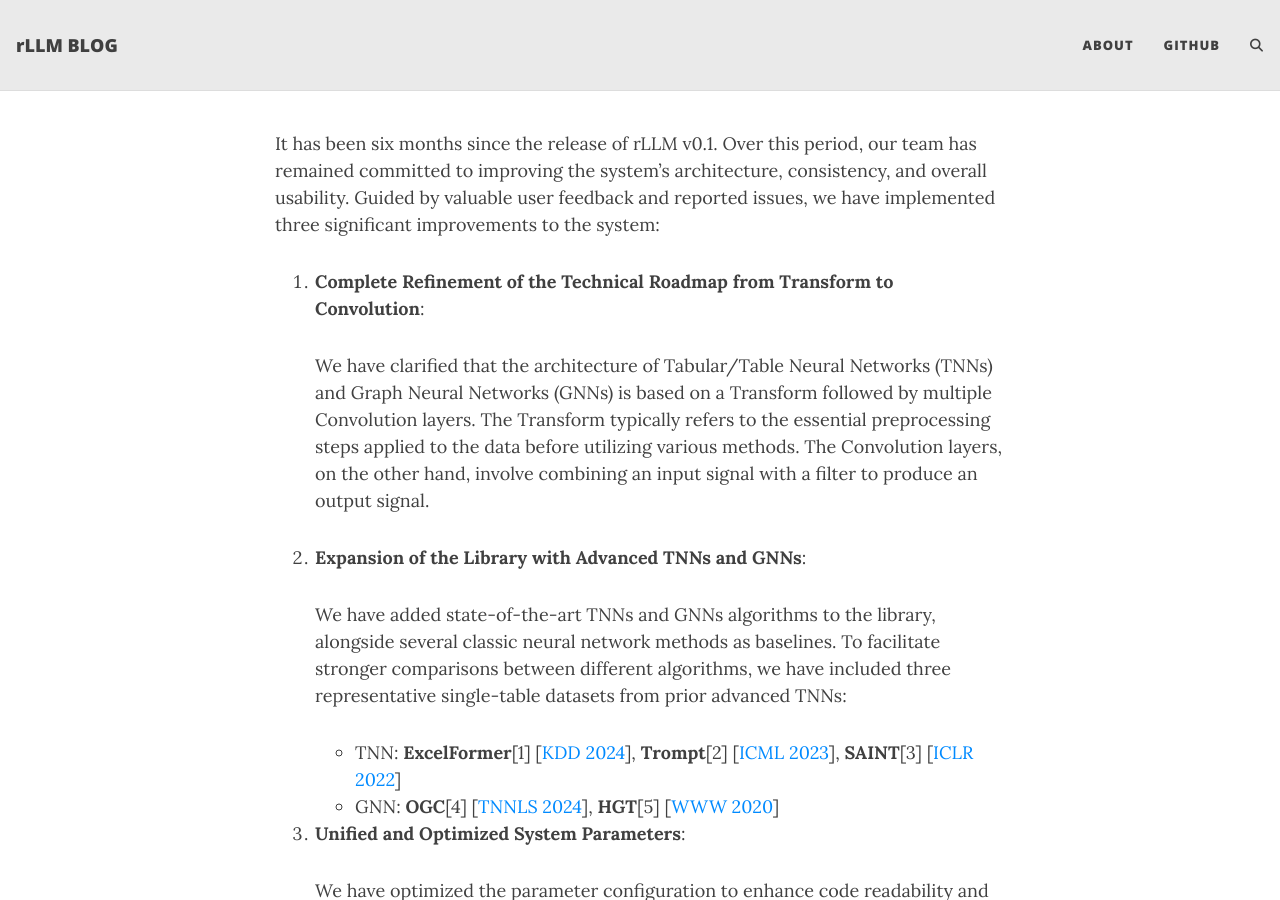
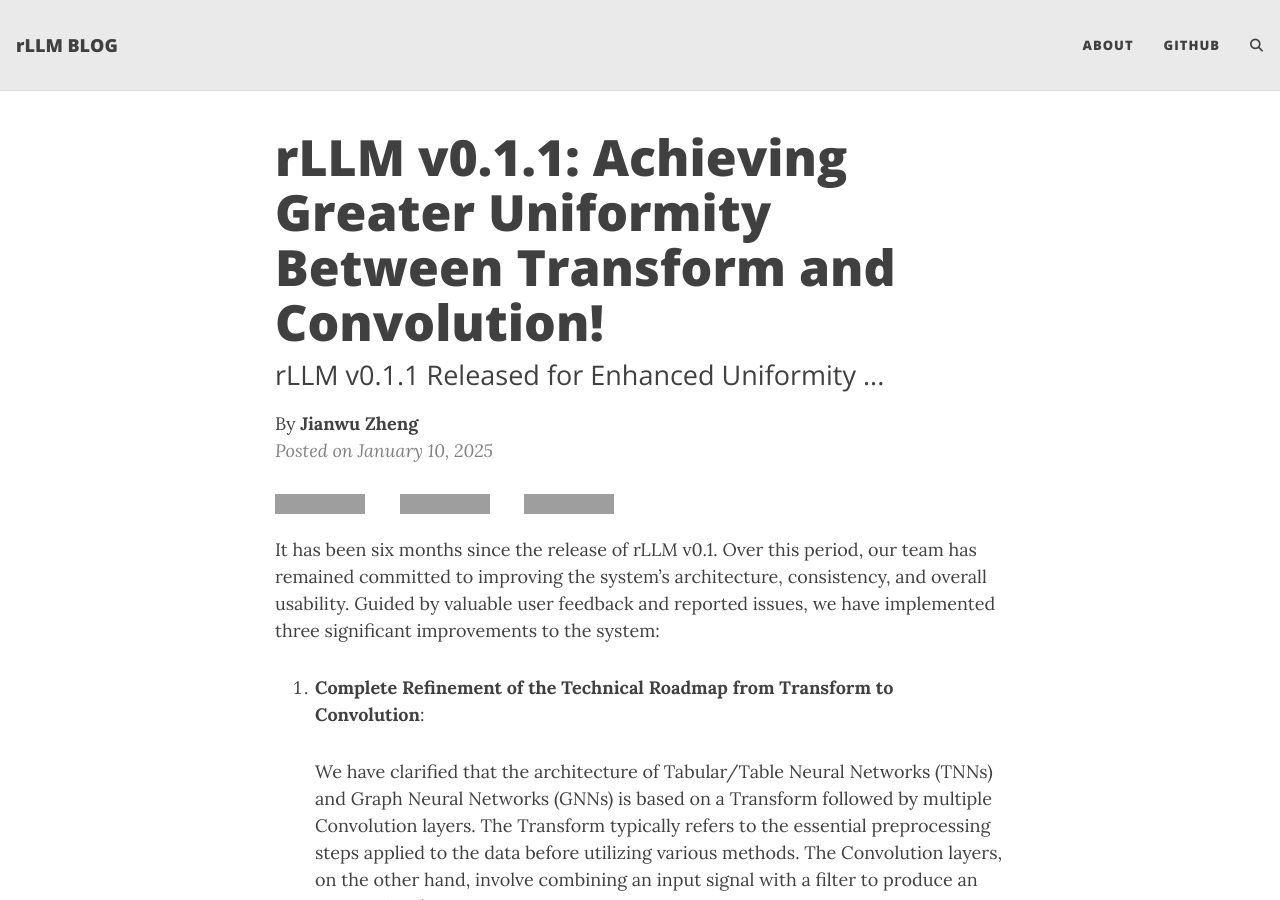
Before and after one commit to rllm-project/rllm-project.github.io, a Jekyll site: the page built from _posts/2025-01-10-rLLM-v0.1.1-Achieving-Greater-Uniformity-Between-Transform-and-Convolution.md, in a window 1280 px wide and 900 px high. Built offline with Jekyll 4.4.1, drawn with Linux system fonts in a browser that asks for light colours; comment, search, counter and statistics services are not loaded; grey boxes are pictures that could not be loaded.

Commit message:
mod post at 1/10/2025

```diff
--- a/_posts/2025-01-10-rLLM-v0.1.1-Achieving-Greater-Uniformity-Between-Transform-and-Convolution.md
+++ b/_posts/2025-01-10-rLLM-v0.1.1-Achieving-Greater-Uniformity-Between-Transform-and-Convolution.md
@@ -1,6 +1,6 @@
 ---
 layout: post
-title: rLLM v0.1.1\: Achieving Greater Uniformity Between Transform and Convolution!
+title: "rLLM v0.1.1: Achieving Greater Uniformity Between Transform and Convolution!"
 subtitle: rLLM v0.1.1 Released for Enhanced Uniformity ...
 gh-repo: rllm-team/rllm
 gh-badge: [star, fork, follow]
```
